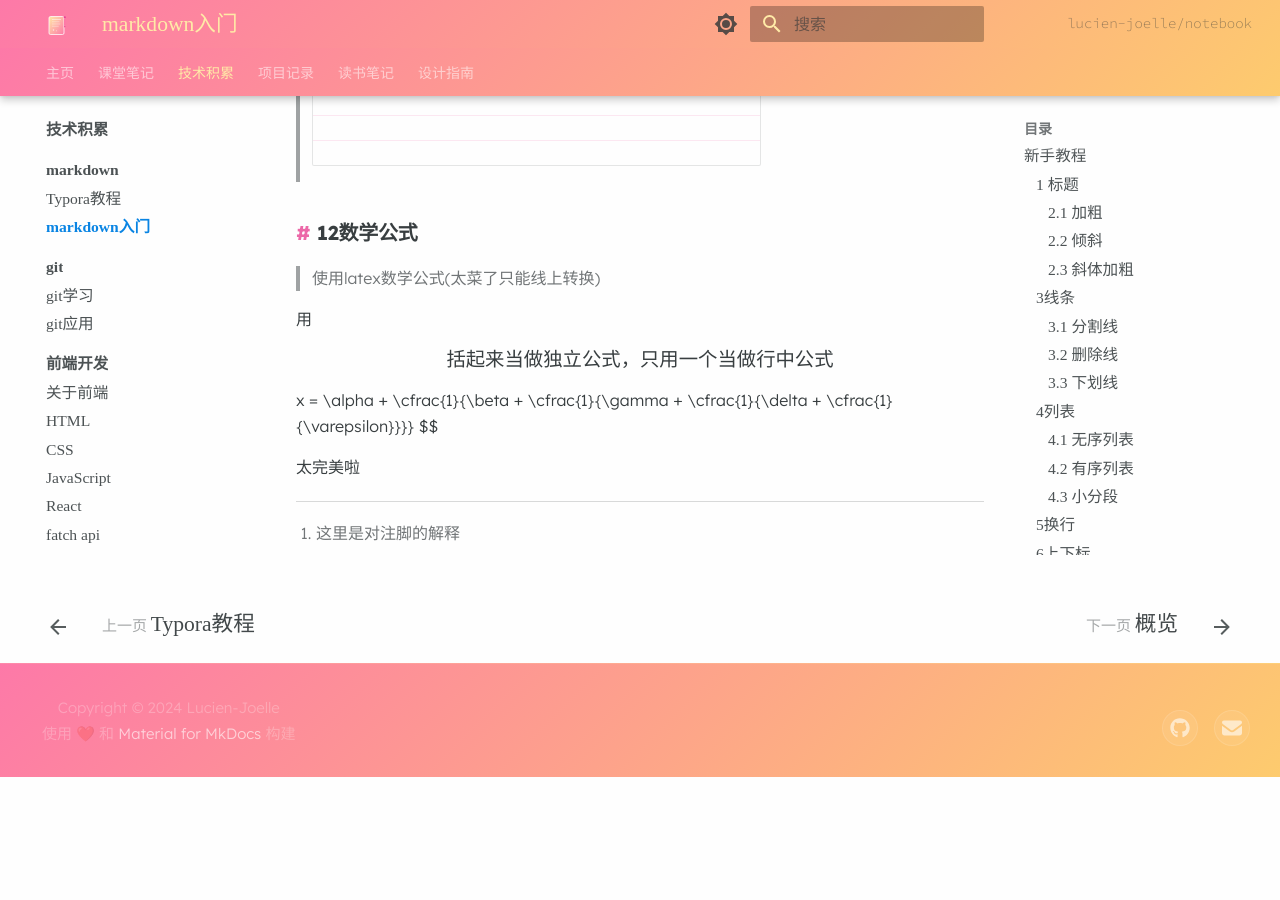
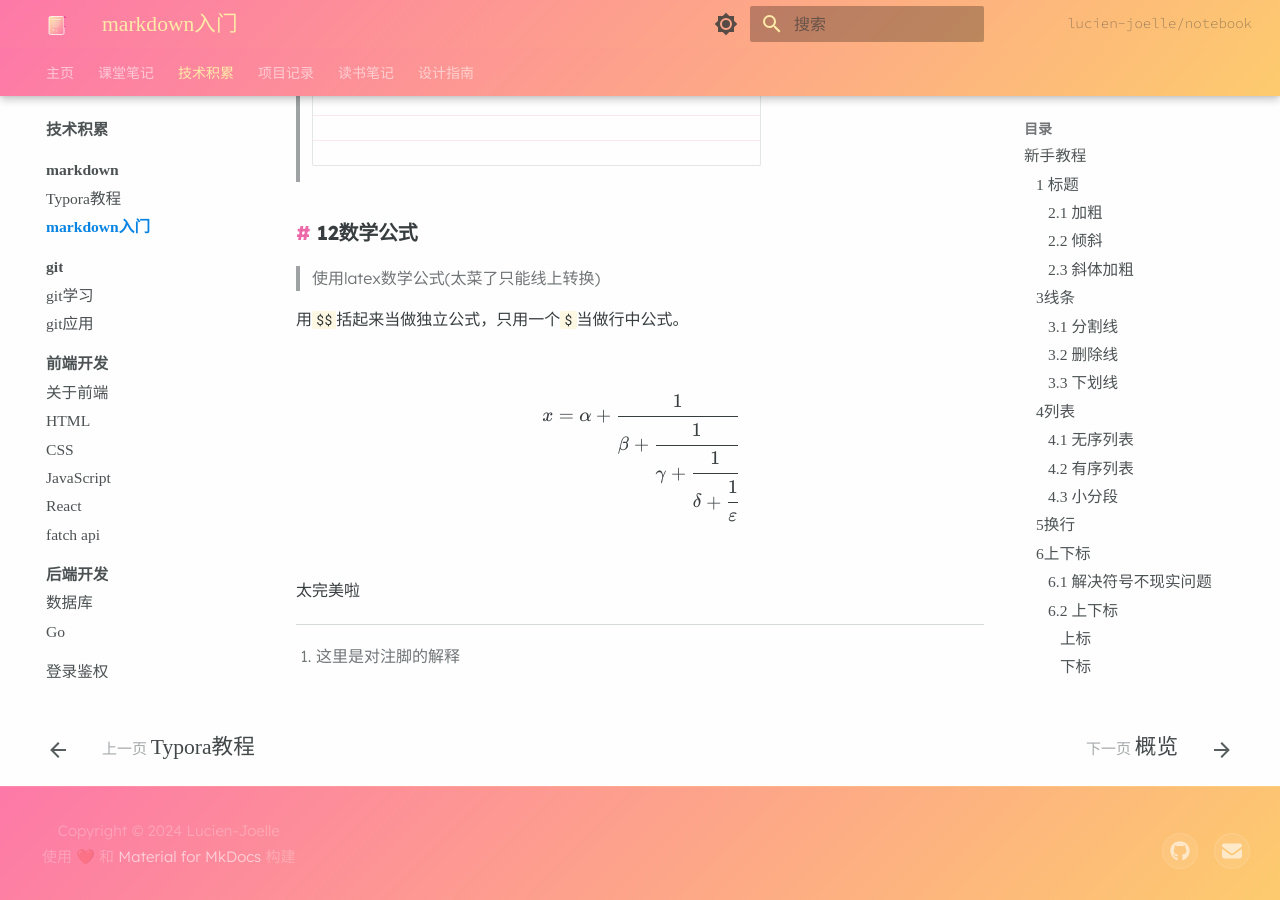
Before and after one commit to Lucien-Joelle/notebook, an MkDocs documentation site: the page built from docs/技术积累/markdown/新手教程.md, in a window 1280 px wide and 900 px high, scrolled down 4746 px. Built offline with MkDocs 1.6.1 and Material for MkDocs 9.7.7, drawn with Linux system fonts in a browser that asks for light colours; some web fonts are replaced; before the commit the page ends 5523 px from its top, so only the background shows below that.

Commit message:
修复遗留问题

```diff
--- a/docs/技术积累/markdown/新手教程.md
+++ b/docs/技术积累/markdown/新手教程.md
@@ -203,7 +203,8 @@ int main()
 
 > 使用latex数学公式(太菜了只能线上转换)
 
-用$$括起来当做独立公式，只用一个当做行中公式
+用`$$`括起来当做独立公式，只用一个`$`当做行中公式。
+
 $$
 x = \alpha + \cfrac{1}{\beta + \cfrac{1}{\gamma + \cfrac{1}{\delta + \cfrac{1}{\varepsilon}}}}
 $$
```
